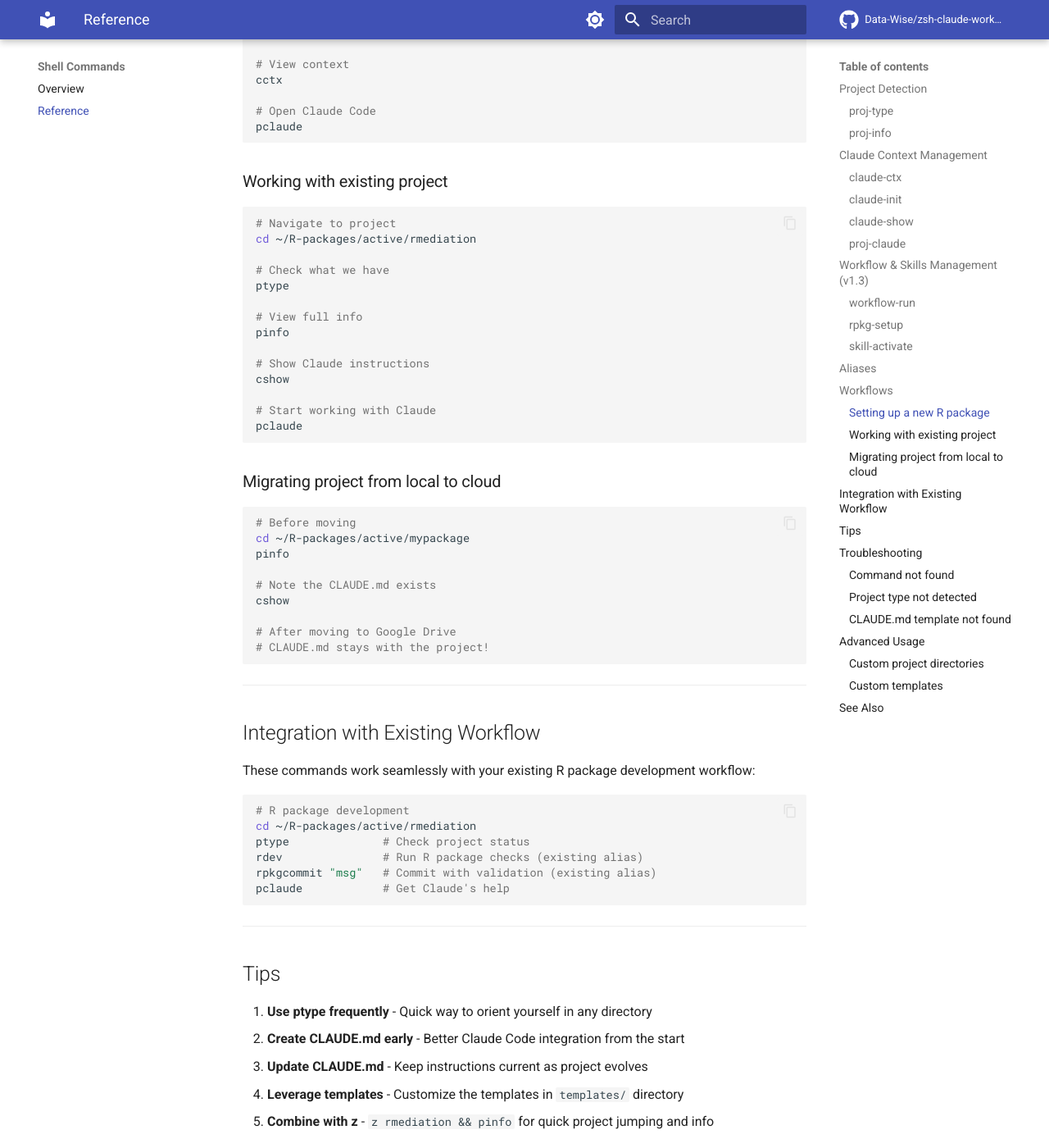
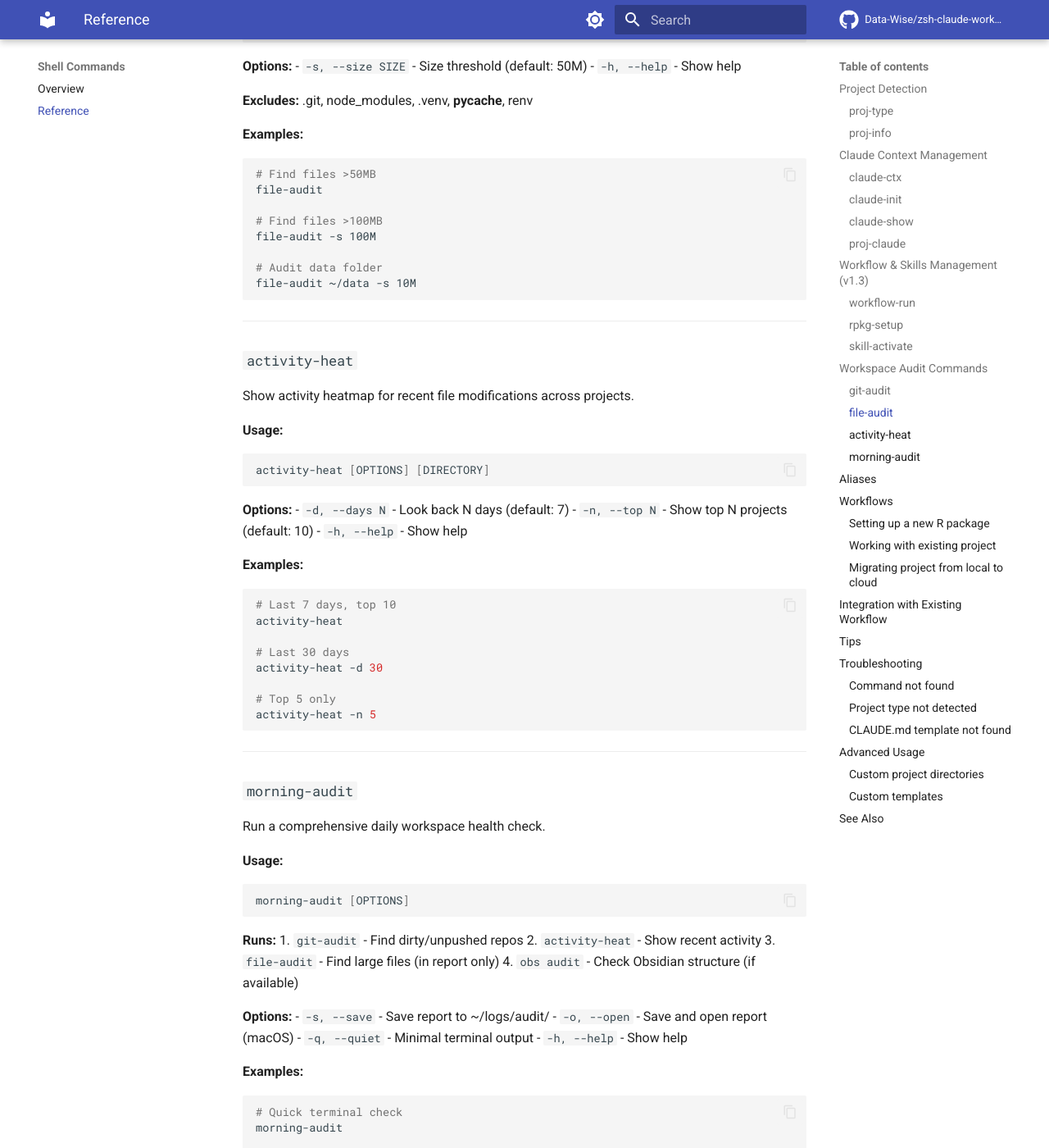
Before and after one commit to Data-Wise/zsh-claude-workflow, an MkDocs documentation site: the page built from docs/commands/reference.md, in a window 1280 px wide and 1400 px high, scrolled down 6978 px. Shown: the whole window at 82% size. Built offline with MkDocs 1.6.1 and Material for MkDocs 9.7.7, drawn with Linux system fonts in a browser that asks for light colours; comment, search, counter and statistics services are not loaded; the version menu is left out; some of the changed text lies outside the part shown.

Commit message:
feat: add workspace audit commands (merged from workspace-auditor)
New commands:
- git-audit: find dirty/unpushed repos across ~/projects
- file-audit: find large files (>50MB) needing cleanup
- activity-heat: visual heatmap of recent file activity
- morning-audit: orchestrates all audits + obs audit

Added aliases: ga, fa, ah, ma

🤖 Generated with [Claude Code](https://claude.com/claude-code)

Co-Authored-By: Claude Opus 4.5 <noreply@anthropic.com>

````diff
--- a/docs/commands/reference.md
+++ b/docs/commands/reference.md
@@ -337,6 +337,132 @@ skill-activate deactivate simulation
 
 ---
 
+## Workspace Audit Commands
+
+### `git-audit`
+
+Find git repositories with uncommitted changes or unpushed commits.
+
+**Usage:**
+```bash
+git-audit [OPTIONS] [DIRECTORY]
+```
+
+**Options:**
+- `-a, --all` - Show clean repos too
+- `-q, --quiet` - Minimal output (no file lists)
+- `-h, --help` - Show help
+
+**Environment:**
+- `PROJECTS_DIR` - Base directory (default: ~/projects)
+- `GIT_AUDIT_DEPTH` - Max search depth (default: 3)
+
+**Examples:**
+```bash
+# Audit ~/projects
+git-audit
+
+# Quick summary only
+git-audit -q
+
+# Audit specific directory
+git-audit ~/code
+```
+
+---
+
+### `file-audit`
+
+Find large files that may need cleanup or should be in .gitignore.
+
+**Usage:**
+```bash
+file-audit [OPTIONS] [DIRECTORY]
+```
+
+**Options:**
+- `-s, --size SIZE` - Size threshold (default: 50M)
+- `-h, --help` - Show help
+
+**Excludes:** .git, node_modules, .venv, __pycache__, renv
+
+**Examples:**
+```bash
+# Find files >50MB
+file-audit
+
+# Find files >100MB
+file-audit -s 100M
+
+# Audit data folder
+file-audit ~/data -s 10M
+```
+
+---
+
+### `activity-heat`
+
+Show activity heatmap for recent file modifications across projects.
+
+**Usage:**
+```bash
+activity-heat [OPTIONS] [DIRECTORY]
+```
+
+**Options:**
+- `-d, --days N` - Look back N days (default: 7)
+- `-n, --top N` - Show top N projects (default: 10)
+- `-h, --help` - Show help
+
+**Examples:**
+```bash
+# Last 7 days, top 10
+activity-heat
+
+# Last 30 days
+activity-heat -d 30
+
+# Top 5 only
+activity-heat -n 5
+```
+
+---
+
+### `morning-audit`
+
+Run a comprehensive daily workspace health check.
+
+**Usage:**
+```bash
+morning-audit [OPTIONS]
+```
+
+**Runs:**
+1. `git-audit` - Find dirty/unpushed repos
+2. `activity-heat` - Show recent activity
+3. `file-audit` - Find large files (in report only)
+4. `obs audit` - Check Obsidian structure (if available)
+
+**Options:**
+- `-s, --save` - Save report to ~/logs/audit/
+- `-o, --open` - Save and open report (macOS)
+- `-q, --quiet` - Minimal terminal output
+- `-h, --help` - Show help
+
+**Examples:**
+```bash
+# Quick terminal check
+morning-audit
+
+# Save markdown report
+morning-audit -s
+
+# Save and open report
+morning-audit -o
+```
+
+---
+
 ## Aliases
 
 For convenience, shorter aliases are available:
@@ -349,6 +475,10 @@ For convenience, shorter aliases are available:
 | `cinit` | `claude-init` | Quick CLAUDE.md creation |
 | `cshow` | `claude-show` | Quick CLAUDE.md display |
 | `pclaude` | `proj-claude` | Quick Claude Code launch |
+| `ga` | `git-audit` | Quick git status audit |
+| `fa` | `file-audit` | Quick large file finder |
+| `ah` | `activity-heat` | Quick activity heatmap |
+| `ma` | `morning-audit` | Quick morning audit |
 
 ---
 
````
Also changed, not shown: 5 other files.
